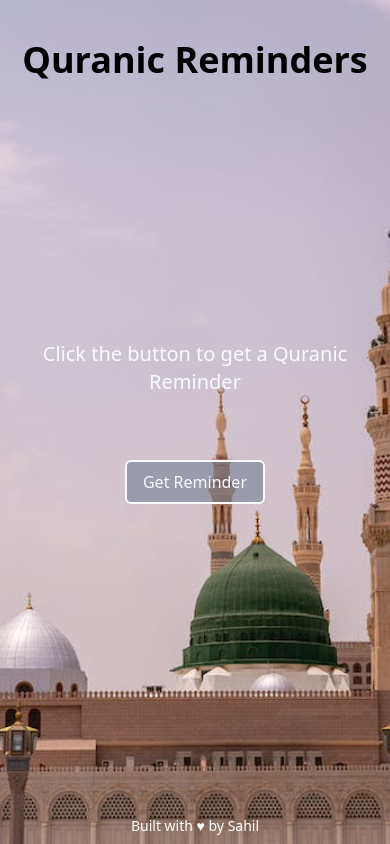
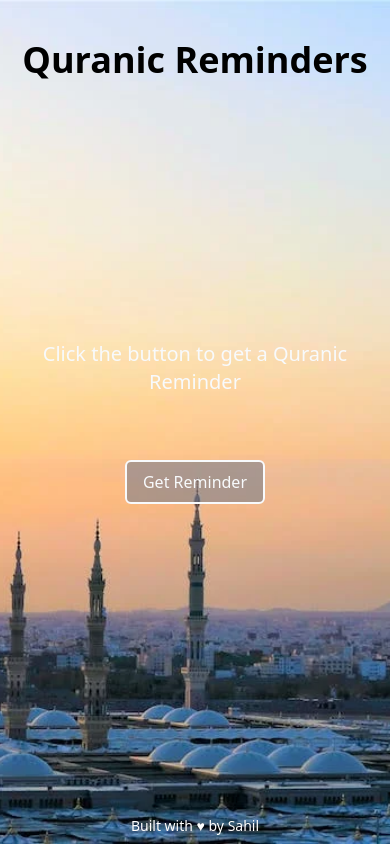
Before and after one commit to Sxhil296/quranicReminder, a Next.js app: page / in a window 390 px wide. Built offline with nearby package versions, Linux system fonts and the light colour scheme.

Commit message:
changed bg and added profile link

```diff
--- a/src/components/ReminderComponent.js
+++ b/src/components/ReminderComponent.js
@@ -1,5 +1,6 @@
 import React, { useState } from "react";
 import quranicReminders from "./quranicReminder";
+import Link from "next/link";
 
 const ReminderComponent = () => {
   const [randomReminder, setRandomReminder] = useState(null);
@@ -9,7 +10,7 @@ const ReminderComponent = () => {
     setRandomReminder(quranicReminders[randomIndex]);
   };
   return (
-    <main className="flex flex-col items-center justify-center h-screen lg:bg-[url('/medina.webp')] bg-[url('/mobile.jpeg')] bg-no-repeat bg-cover bg-center overflow-hidden">
+    <main className="flex flex-col items-center justify-center h-screen bg-[url('/medina.webp')]  bg-no-repeat bg-cover bg-center overflow-hidden">
       <div className="p-4 rounded-md lg:w-3/6 lg:h-3/4 flex flex-col items-center justify-center lg:relative">
         <h2 className="text-4xl font-bold absolute lg:top-20 lg:mt-10 top-10">Quranic Reminders</h2>
         {randomReminder ? (
@@ -22,7 +23,7 @@ const ReminderComponent = () => {
         )}
         <button onClick={generateRandomReminder} className="border-2 rounded-md border-slate-50 px-4 py-2 mt-16 font-medium bg-slate-500 bg-opacity-50 text-slate-50">Get Reminder</button>
       </div>
-      <p className="absolute bottom-0 w-full text-center text-sm text-white py-2">Built with &hearts; by Sahil</p>
+      <p className="absolute bottom-0 w-full text-center text-sm text-white py-2">Built with &hearts; by <Link href={'https://sahil-malik.netlify.app/'}>Sahil</Link></p>
     </main>
   );
 };
```
Also changed, not shown: public/mobile1.webp (added).
